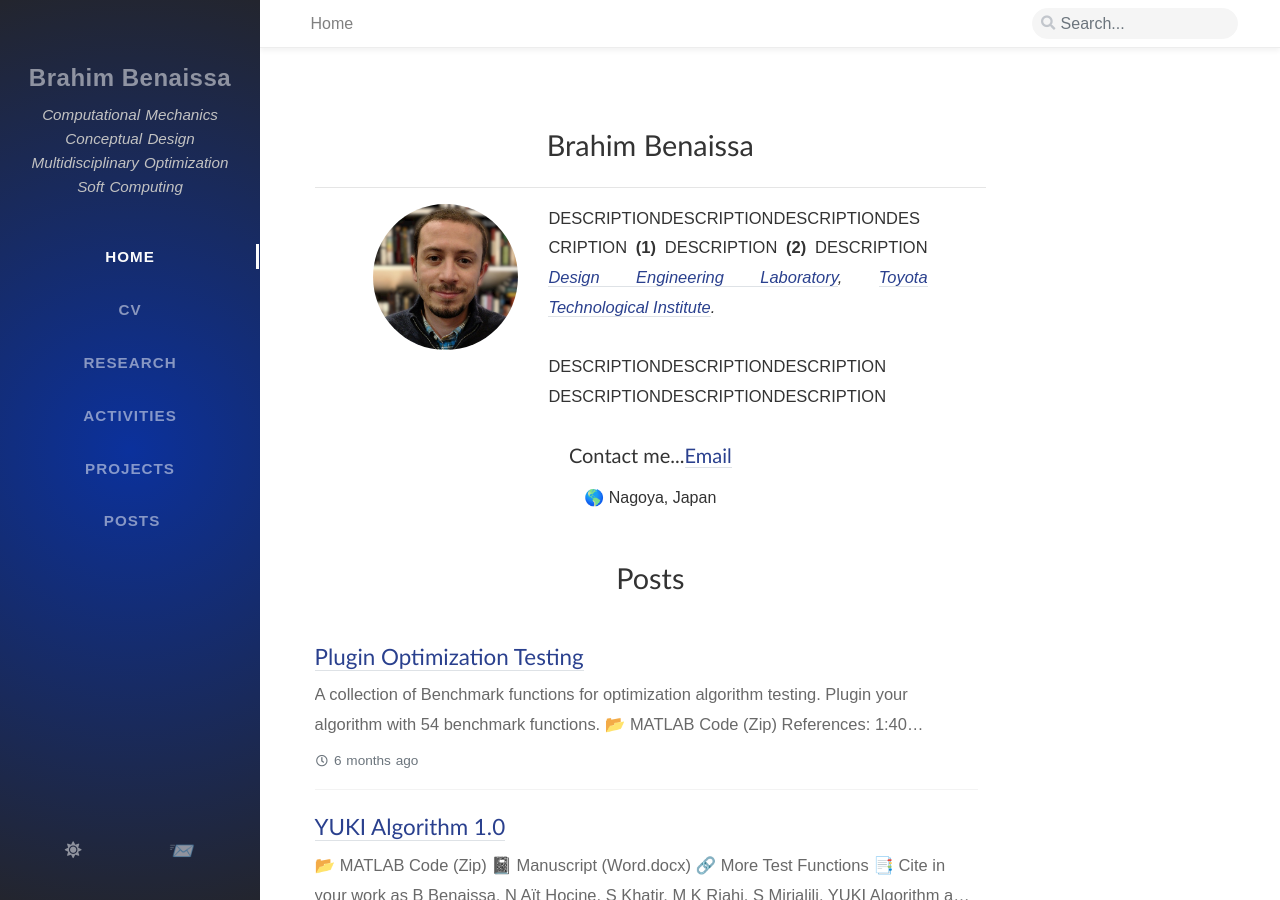
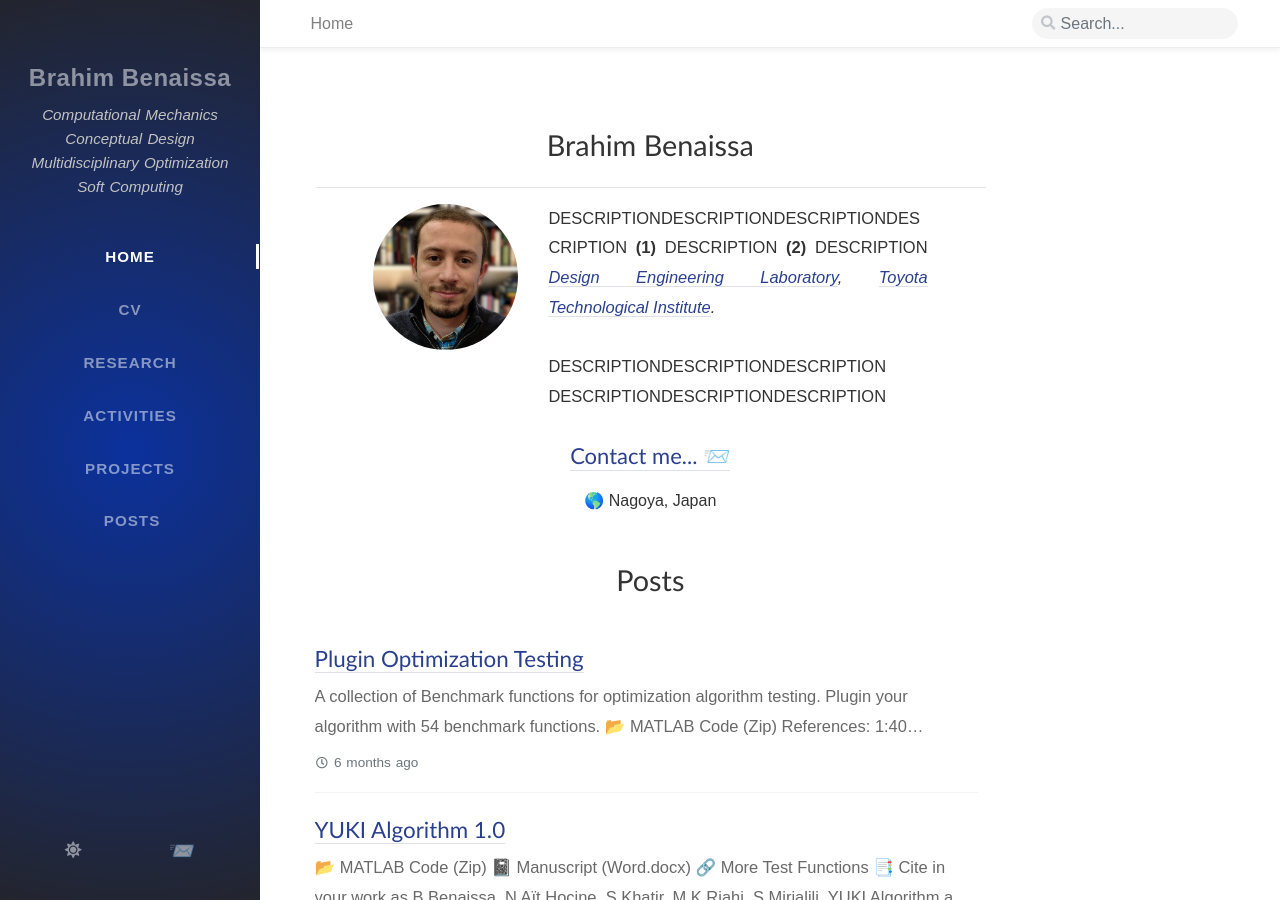
Before and after one commit to Brahim-Benaissa/Brahim-Benaissa.github.io, a Jekyll site: the page built from index.html, in a window 1280 px wide and 900 px high. Built offline with Jekyll 4.4.1, drawn with Linux system fonts in a browser that asks for light colours; nearby versions of some CDN libraries; some web fonts are replaced; the list of posts is cut into pages by our own code; comment, search, counter and statistics services are not loaded.

Commit message:
Update home.html

```diff
--- a/_layouts/home.html
+++ b/_layouts/home.html
@@ -30,8 +30,9 @@ layout: page
 
 
 <h3 class="dynamic-title d-flex justify-content-center">
-  Contact me...   <a target="_blank" rel="noopener noreferrer" href="mailto:benaissa@toyota-ti.ac.jp?subject=Hi"> Email </a> <!-- Replace with "mailto:YOUREMAIL@ADDRESS.COM?subject=SUBJECT"  -->
-
+   <a target="_blank" rel="noopener noreferrer" href="mailto:benaissa@toyota-ti.ac.jp?subject=Hi"> <!-- Replace with "mailto:YOUREMAIL@ADDRESS.COM?subject=SUBJECT"  -->
+        <span style="font-size:1.1em;"> Contact me... 📨</span>
+   </a>
 </h3>
 
 
```
